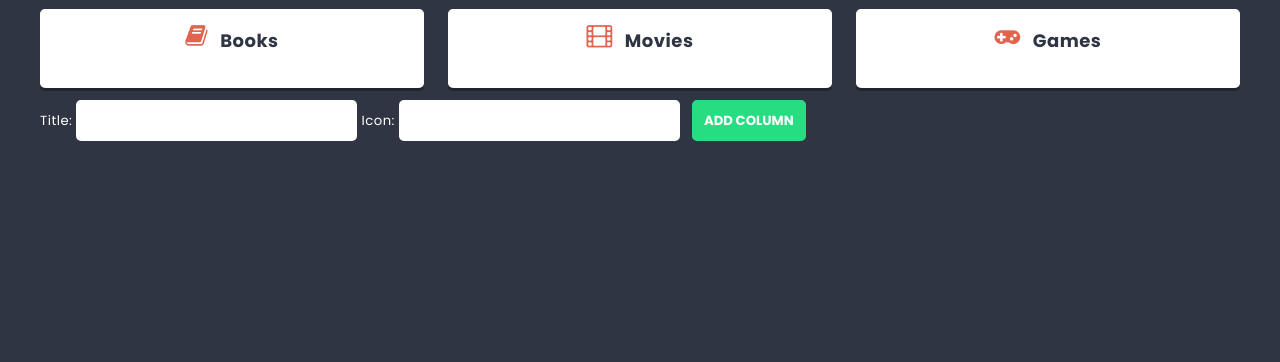
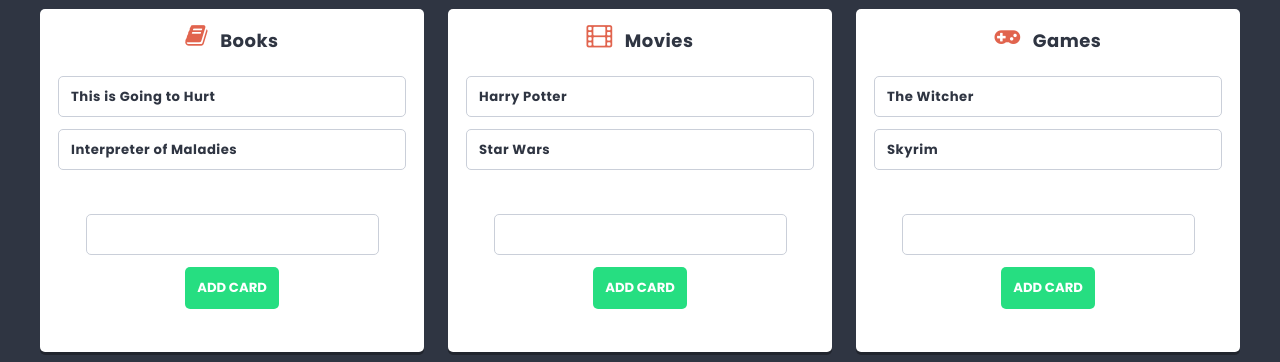
Before and after one commit to AnnWaw95/ReactApp, a React (Create React App) app: page / in a window 1280 px wide. Shown: the part 532-894 px from the top of the page. Before the commit the page ends 800 px from the top, so only its background shows below. Built offline with nearby package versions, Linux system fonts and the light colour scheme.

Commit message:
11.7 Add CardForm

```diff
--- /dev/null
+++ b/src/components/Card/Card.js
@@ -0,0 +1,9 @@
+import styles from './Card.module.scss';
+
+const Card = props => {
+    return (
+        <li className={styles.card}>{props.title}</li>
+    );
+};
+
+export default Card;
--- /dev/null
+++ b/src/components/Card/Card.module.scss
@@ -0,0 +1,13 @@
+@import '../../styles/settings.scss';
+
+.card {
+    position: relative;
+    background: $color-light;
+    border: 1px solid lighten($color-dark, 60%);
+    padding: $base-size;
+    margin: 0 0 $base-size 0;
+    border-radius: $radius;
+    display: flex;
+    justify-content: space-between;
+    font-weight: bold;
+}
--- /dev/null
+++ b/src/components/CardForm/CardForm.js
@@ -0,0 +1,23 @@
+import styles from './CardForm.module.scss';
+import { useState } from 'react';
+import Button from './../Button/Button';
+import TextInput from './../TextInput/TextInput';
+
+
+const CardForm = props => {
+    const [title, setTitle] = useState('');
+    const handleSubmit = e => {
+        e.preventDefault();
+        props.action({ title: title }, props.columnId);
+        setTitle('');
+    };
+
+	return (
+        <form className={styles.cardForm} onSubmit={handleSubmit}>
+            <TextInput value={title} onChange={e => setTitle(e.target.value)} />
+            <Button>Add card</Button>
+        </form>
+	);
+};
+
+export default CardForm;
--- /dev/null
+++ b/src/components/CardForm/CardForm.module.scss
@@ -0,0 +1,6 @@
+.cardForm{
+    text-align: center;
+    padding: 13px;
+    border-radius: 5px;
+    border: 0px;
+  }
--- a/src/components/Column/Column.js
+++ b/src/components/Column/Column.js
@@ -1,9 +1,15 @@
 import styles from './Column.module.scss'
+import Card from '../Card/Card';
+import CardForm from '../CardForm/CardForm';
 
 const Column = props => {
     return (
         <article className={styles.column}>
             <h2 className={styles.title}><span className={styles.icon + ' fa fa-' + props.icon}/>{props.title}</h2>
+            <ul className={styles.cards}>
+	            {props.cards.map(card => <Card key={card.id} title={card.title} />)}
+            </ul>
+            <CardForm columnId={props.id} action={props.action} />
         </article>
     );
 };
--- a/src/components/ColumnForm/ColumnForm.js
+++ b/src/components/ColumnForm/ColumnForm.js
@@ -2,20 +2,21 @@
 import { useState } from 'react';
 import Button from '../Button/Button';
 
+
 const ColumnForm = props => {
-    const [title, setTitle] = useState('');
+    const [value, setValue] = useState('');
     const [icon, setIcon] = useState('');
     const handleSubmit = e => {
         e.preventDefault();
-        props.action({ title: title, icon: icon });
-        setTitle('');
+        props.action({ title: value, icon: icon });
+        setValue('');
         setIcon('');
     };
 
 
 	return (
         <form onSubmit={handleSubmit}>
-            <span> Title: </span> <input className={styles.columnForm} type="text" value={title} onChange={e => setTitle(e.target.value)} />
+            <span> Title: </span> <input className={styles.columnForm} type="text" value={value} onChange={e => setValue(e.target.value)} />
             <span> Icon: </span> <input className={styles.columnForm} type="text" value={icon} onChange={e => setIcon(e.target.value)} />
             <Button>Add column</Button>
         </form>
--- a/src/components/List/List.js
+++ b/src/components/List/List.js
@@ -8,13 +8,49 @@
 const List = () => {
 
   const [columns, setColumns] = useState([
-    { id: 1, title: 'Books', icon: 'book' },
-    { id: 2, title: 'Movies', icon: 'film' },
-    { id: 3, title: 'Games', icon: 'gamepad' }
-]);
+    {
+      id: 1,
+      title: 'Books',
+      icon: 'book',
+      cards: [
+        { id: 1, title: 'This is Going to Hurt' },
+        { id: 2, title: 'Interpreter of Maladies' }
+      ]
+    },
+    {
+      id: 2,
+      title: 'Movies',
+      icon: 'film',
+      cards: [
+        { id: 1, title: 'Harry Potter' },
+        { id: 2, title: 'Star Wars' }
+      ]
+    },
+    {
+      id: 3,
+      title: 'Games',
+      icon: 'gamepad',
+      cards: [
+        { id: 1, title: 'The Witcher' },
+        { id: 2, title: 'Skyrim' }
+      ]
+    }
+  ]);
 
-const addColumn = newColumn => {
-  setColumns([...columns, { id: shortid(), title: newColumn.title, icon: newColumn.icon }]);
+  const addColumn = newColumn => {
+    setColumns([...columns, { id: shortid(), title: newColumn.title, icon: newColumn.icon, cards: [] }]);
+  };
+
+  const addCard = (newCard, columnId) => {
+	const columnsUpdated = columns.map(column => {
+		if(column.id === columnId)
+			return { ...column, cards: [...column.cards, { id: shortid(), title: newCard.title }]}
+		else
+			return column
+	})
+
+	setColumns(columnsUpdated);
+
 };
 
 
@@ -26,7 +62,7 @@
         </header>
         <p className={styles.description}>Interesting things I want to check out</p>
         <section className={styles.columns}>
-          {columns.map(column => <Column key={column.id} title={column.title} icon={column.icon} />)}
+        {columns.map(column => <Column key={column.id} id={column.id} title={column.title} icon={column.icon} cards={column.cards} action={addCard} />)}
         </section>
         <ColumnForm action={addColumn} />
     </div>
```
